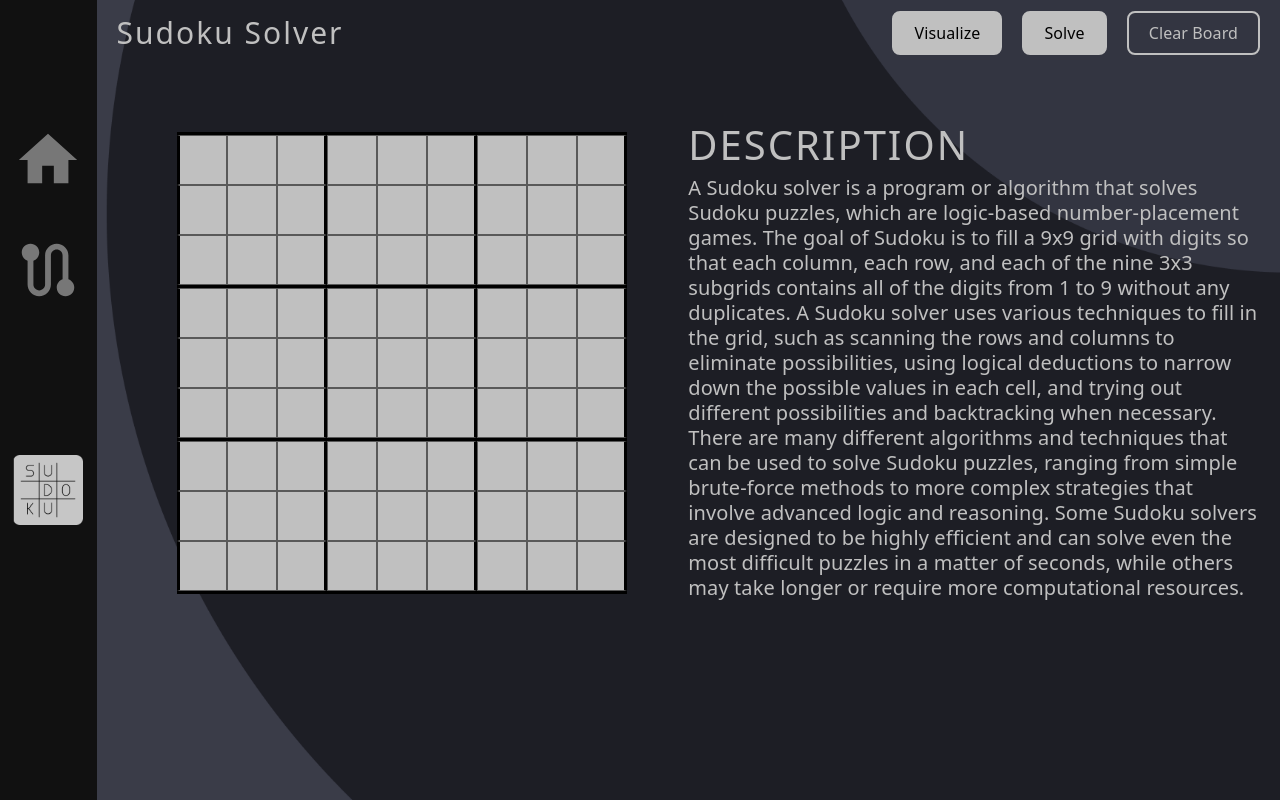
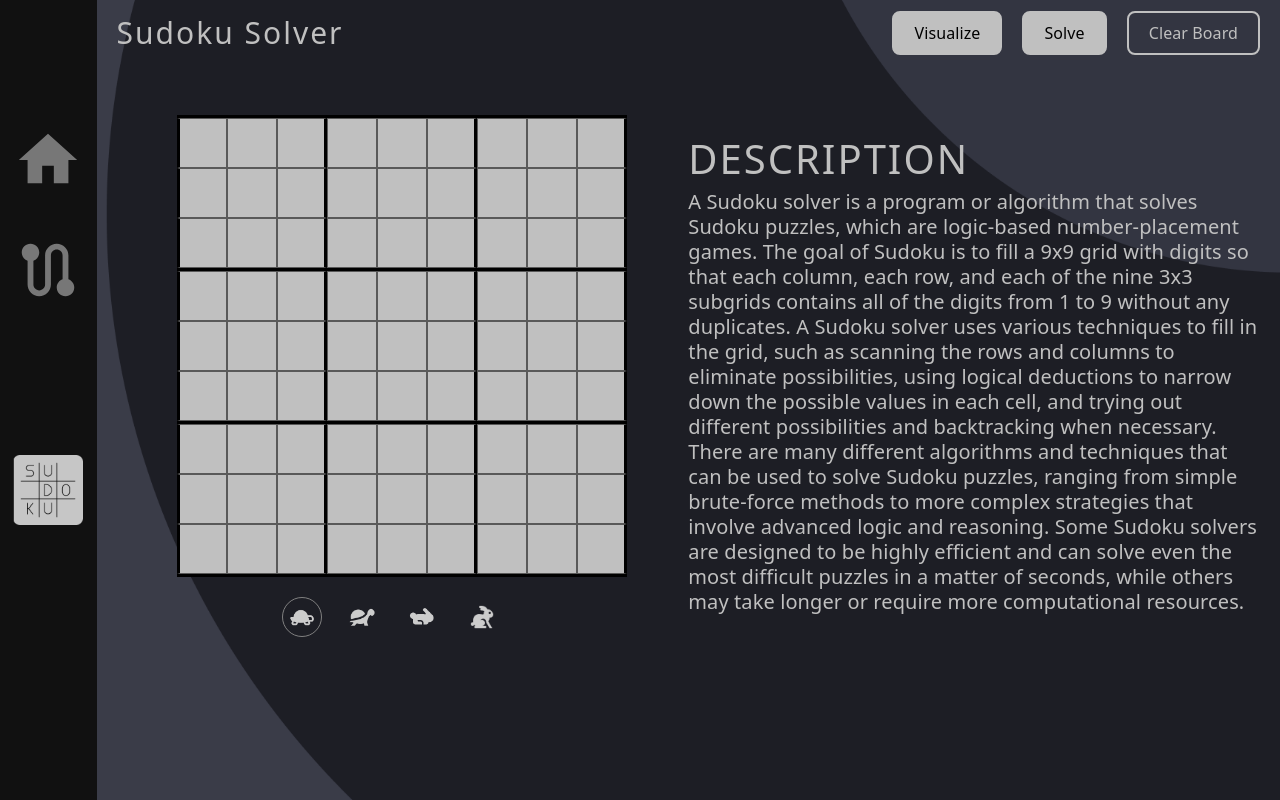
Before and after one commit to Sk47R/Visualize-IT, a React (Create React App) app: page /sudoku-solver in a window 1280 px wide. Built offline with nearby package versions, Linux system fonts and the light colour scheme; some icons are missing.

Commit message:
Sudoku solver: Add speed controls

```diff
--- a/src/Pages/SudokuSolver/SudokuSolver.jsx
+++ b/src/Pages/SudokuSolver/SudokuSolver.jsx
@@ -1,10 +1,17 @@
 import "./SudokuSolver.css";
+
+import slowTurtle from "../../assets/images/mdi_tortoise.png";
+import slowestTurtle from "../../assets/images/fluent_animal-turtle-24-filled.png";
+import slowRabbit from "../../assets/images/fluent_animal-rabbit-20-filled.png";
+import fastRabbit from "../../assets/images/mdi_rabbit.png";
 
 import Grid from "@mui/material/Grid";
 import SideBar from "../../Components/SideBar/SideBar";
 
 import { useNavigate } from "react-router-dom";
 import React, { useState, useEffect } from "react";
+
+const DEFAULT_SPEED = 4;
 
 function SudokuSolver() {
   const navigate = useNavigate();
@@ -21,7 +28,7 @@ function SudokuSolver() {
 
   const [steps] = useState([]);
   const [visualize, setVisualize] = useState(false);
-  const [visualizeSpeed] = useState(500);
+  const [visualizeSpeed, setVisualizeSpeed] = useState(DEFAULT_SPEED);
 
   const possible = (row, col, n) => {
     for (let i = 0; i < 9; i++) {
@@ -181,6 +188,61 @@ function SudokuSolver() {
                 ))}
               </Grid>
             ))}
+
+            <div className="nqueen_right_body_left_bottom">
+              <div className="pathFinder_bottom_item">
+                <img
+                  className={`pathFinder_bottom_item_speedIcon ${
+                    visualizeSpeed === 4 &&
+                    "pathFinder_bottom_item_speedIcon_active"
+                  }`}
+                  src={slowestTurtle}
+                  alt=""
+                  onClick={() => {
+                    setVisualizeSpeed(4);
+                  }}
+                />
+              </div>
+              <div className="pathFinder_bottom_item">
+                <img
+                  className={`pathFinder_bottom_item_speedIcon ${
+                    visualizeSpeed === 3 &&
+                    "pathFinder_bottom_item_speedIcon_active"
+                  }`}
+                  src={slowTurtle}
+                  alt=""
+                  onClick={() => {
+                    setVisualizeSpeed(3);
+                  }}
+                />
+              </div>
+              <div className="pathFinder_bottom_item">
+                <img
+                  className={`pathFinder_bottom_item_speedIcon ${
+                    visualizeSpeed === 1.5 &&
+                    "pathFinder_bottom_item_speedIcon_active"
+                  }`}
+                  src={slowRabbit}
+                  onClick={() => {
+                    setVisualizeSpeed(1.5);
+                  }}
+                  alt=""
+                />
+              </div>
+              <div className="pathFinder_bottom_item">
+                <img
+                  className={`pathFinder_bottom_item_speedIcon ${
+                    visualizeSpeed === 1 &&
+                    "pathFinder_bottom_item_speedIcon_active"
+                  }`}
+                  src={fastRabbit}
+                  alt=""
+                  onClick={() => {
+                    setVisualizeSpeed(1);
+                  }}
+                />
+              </div>
+            </div>
           </div>
           <div className="sudokuSolver_right_body_right">
             <div className="nqueen_right_body_right_top">
```
